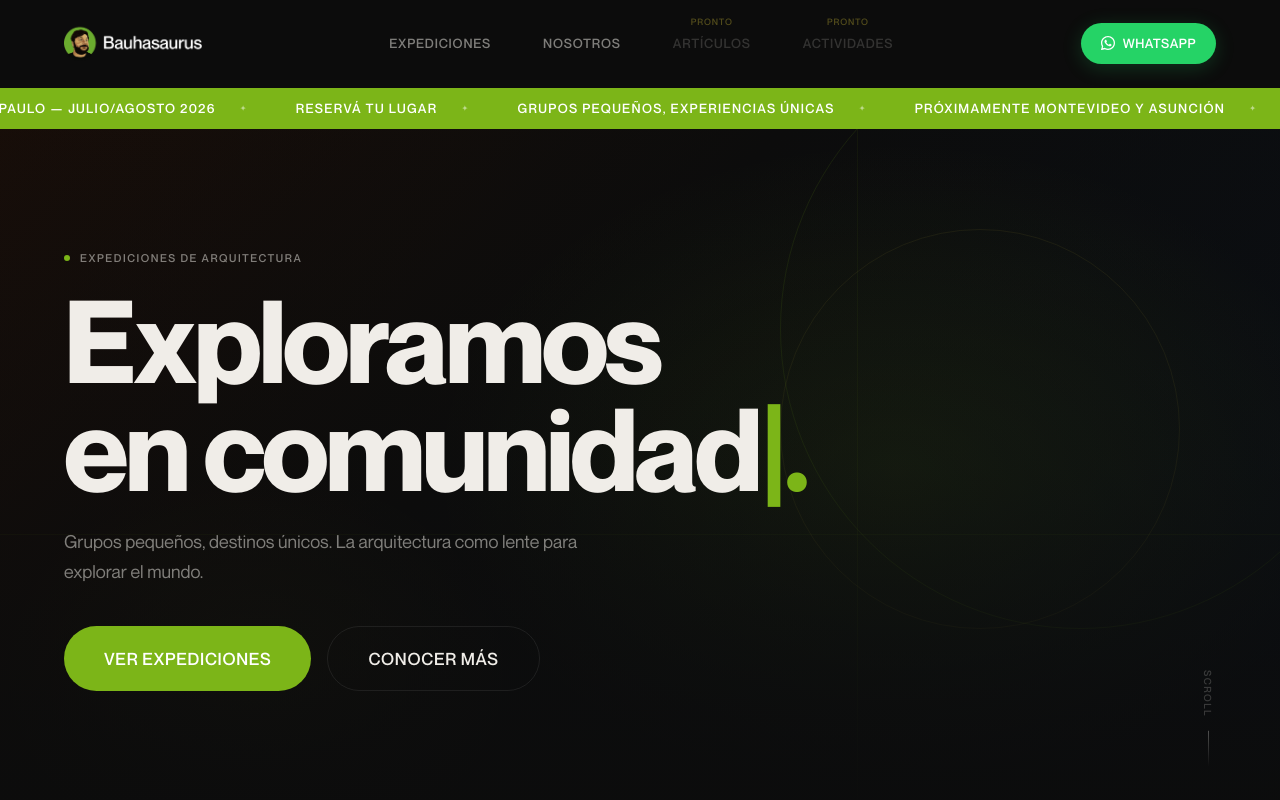
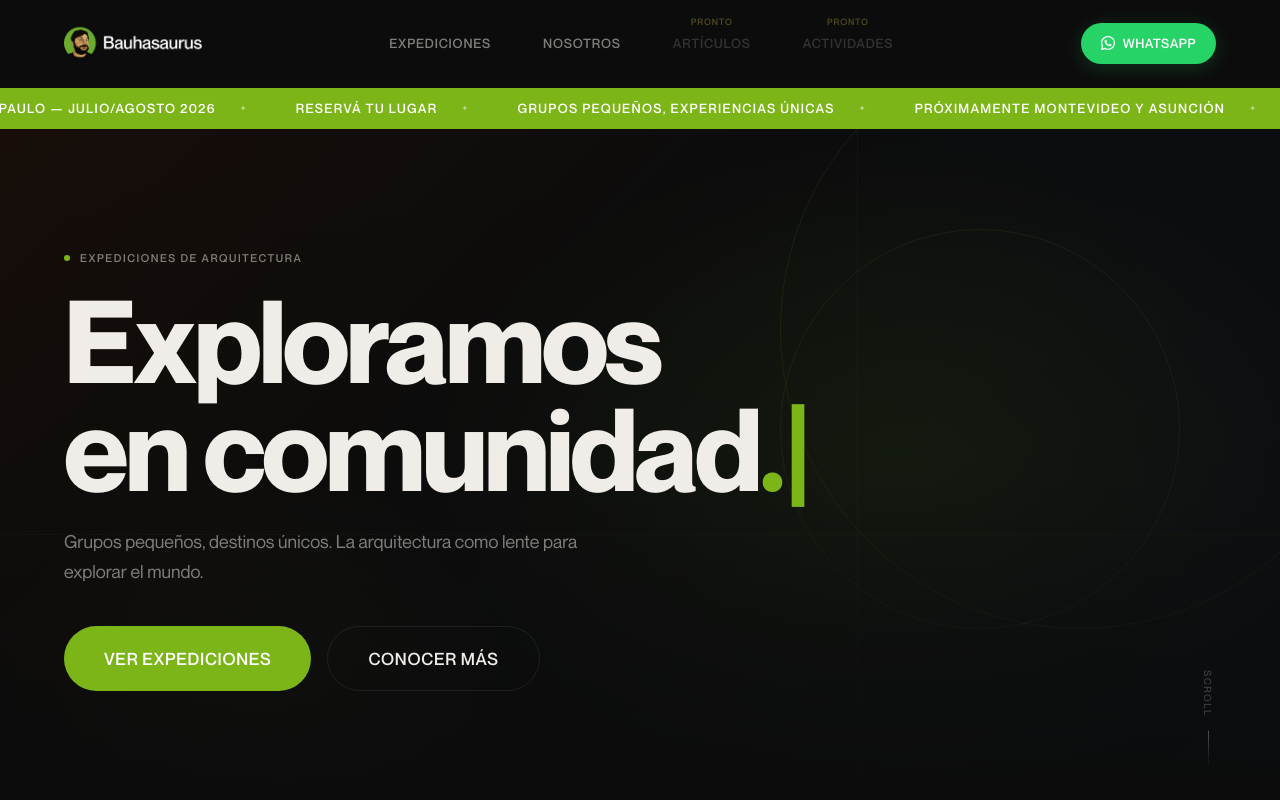
Before and after one commit to PedroSantoro/bauhasaurus, a website built with Vite: page index.html in a window 1280 px wide. Shown: the top 800 px of the page. Built offline with nearby package versions, Linux system fonts and the light colour scheme.

Commit message:
typewritter fixes

```diff
--- a/index.html
+++ b/index.html
@@ -121,7 +121,7 @@
 
         <h1 class="t-display-xl hero__title" id="heroTitle">
           Exploramos<br>
-          <span id="heroTypewriter"></span><span class="hero__cursor">|</span><span class="text-accent">.</span>
+          <span id="heroTypewriter"></span><span class="hero__cursor">|</span>
         </h1>
 
         <p class="t-body-lg hero__subtitle" id="heroSubtitle">
--- a/scripts/main.js
+++ b/scripts/main.js
@@ -156,23 +156,26 @@ if (typewriterEl) {
   function tick() {
     const word = words[wordIndex]
     if (!erasing) {
-      typewriterEl.textContent = word.slice(0, charIndex + 1)
       charIndex++
+      const partial = word.slice(0, charIndex)
       if (charIndex === word.length) {
+        typewriterEl.innerHTML = partial + '<span class="text-accent">.</span>'
         erasing = true
         setTimeout(tick, 2000)
         return
       }
+      typewriterEl.textContent = partial
       setTimeout(tick, 80)
     } else {
-      typewriterEl.textContent = word.slice(0, charIndex - 1)
       charIndex--
       if (charIndex === 0) {
+        typewriterEl.textContent = ''
         erasing = false
         wordIndex = (wordIndex + 1) % words.length
         setTimeout(tick, 350)
         return
       }
+      typewriterEl.textContent = word.slice(0, charIndex)
       setTimeout(tick, 45)
     }
   }
```
